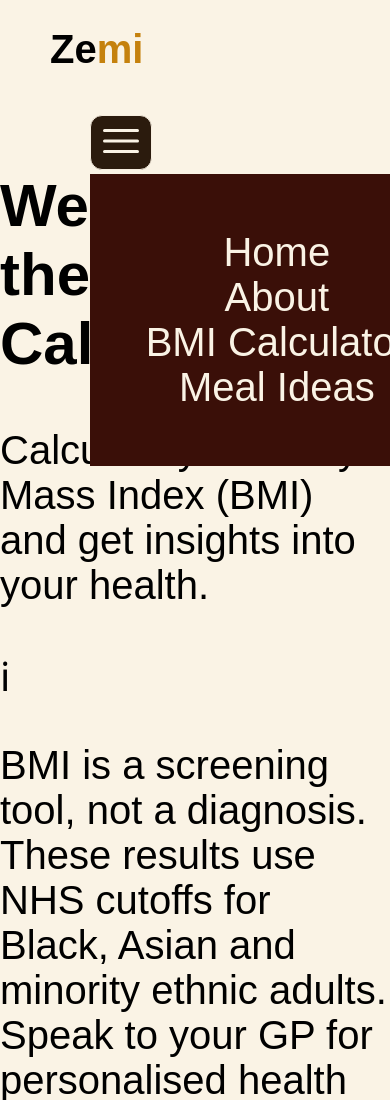
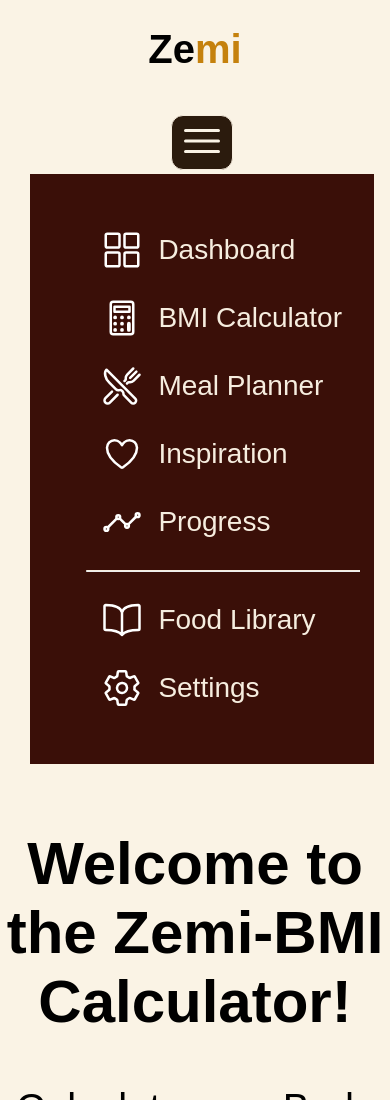
Before and after one commit to jboat86/Zemi, a plain HTML site: page index.html in a window 390 px wide. Shown: the top 1100 px of the page. Drawn offline with Linux system fonts and the light colour scheme.

Commit message:
style mobile nav links and icons

```diff
--- a/apps/frontend/web/css/styles.css
+++ b/apps/frontend/web/css/styles.css
@@ -43,12 +43,20 @@
 /* Typography */
 
 /* Project start */
+/* header {
+    position: relative;
+    width: 100%;
+    height: 4rem;
+    margin-bottom: 2em;
+    margin-left: 0;
+} */
+
 body{
     font-family: Arial, sans-serif;
     background-color: var(--gold-pale);
     font-size: 2.5rem;
-    /* text-align: center;
-    align-items: center; */
+    text-align: center;
+    align-items: center;
     margin: 0;
     /* padding: 1rem 5rem */
 }
@@ -58,14 +66,7 @@ body{
    padding: 0 2rem;
 }
 
-header {
 
-    width: 100%;
-    height: 4rem;
-    margin-bottom: 2em;
-    margin-left: 1.25em;
-
-}
 svg{
     height: 3rem;
 }
@@ -127,15 +128,64 @@ svg{
 
 
 .overlay ul li {
-    list-style: none;
-    display: flex;
-    align-items: center;
-    justify-content: center;
+font-size: 1.75rem;
+ list-style: none;
+
 
 }
 .overlay ul li a {
-    text-decoration: none;
-    color: var(--gold-pale);
+text-decoration: none;
+
+color: var(--gold-pale);
+ display: flex;
+align-items: center;
+justify-content: flex-start;
+}
+
+.overlay .link{
+   display: flex;
+   color: var(--cream);
+   background: none;
+   border: none;
+   gap: 0.5rem;
+   margin: 1.75rem 1rem;
+
+}
+.overlay .link::before{
+    content: "";
+    /* border: 1px solid var(--cream); */
+    width: 40px;
+    height: 40px;
+    margin-right: 0.5rem;
+    filter: brightness(0) invert(1);
+    background-color: transparent;
+}
+
+.link-dash::before{
+    background-image: url(/apps/frontend/web/assets/icons/grid.svg);
+}
+.link-bmi::before{
+    background-image: url(/apps/frontend/web/assets/icons/calculator.svg);
+}
+.link-meal::before{
+    background-image: url(/apps/frontend/web/assets/icons/cutlery.svg);
+}
+.link-inspo::before{
+    background-image: url(/apps/frontend/web/assets/icons/heart.svg);
+}
+.link-progress::before{
+    background-image: url(/apps/frontend/web/assets/icons/progress.svg);
+}
+.link-library::before{
+    background-image: url(/apps/frontend/web/assets/icons/book.svg);
+}
+.link-settings::before{
+    background-image: url(/apps/frontend/web/assets/icons/settings.svg);
+}
+hr{
+    border-top: 1px solid var(--cream);
+    width: 100%;
+    margin: 1.5rem auto;
 }
 
 /* Nav end */
--- a/index.html
+++ b/index.html
@@ -41,11 +41,16 @@
 
 
         <ul>
-            <li><a href="#home">Home</a></li>
-            <li><a href="#about">About</a></li>
-            <li><a href="#bmi-calculator">BMI Calculator</a></li>
-            <li><a href="#meal-ideas">Meal Ideas</a></li>
+            <li><a class="link link-dash" href="#dashboard">Dashboard</a></li>
+            <li><a class="link link-bmi" href="#bmi-calculator">BMI Calculator</a></li>
+            <li><a class="link link-meal" href="#meal-ideas">Meal Planner</a></li>
+            <li><a class="link link-inspo" href="#inspiration">Inspiration</a></li>
+            <li><a class="link link-progress" href="#progress">Progress</a></li>
+            <hr>
+            <li><a class="link link-library" href="#library">Food Library</a></li>
+            <li><a class="link link-settings" href="#settings">Settings</a></li>
         </ul>
+
         </div>
         </div>
     </nav>
```
Also changed, not shown: apps/frontend/web/assets/icons/calculator.svg (renamed from apps/frontend/web/assets/icons/calculator-svg.svg).
